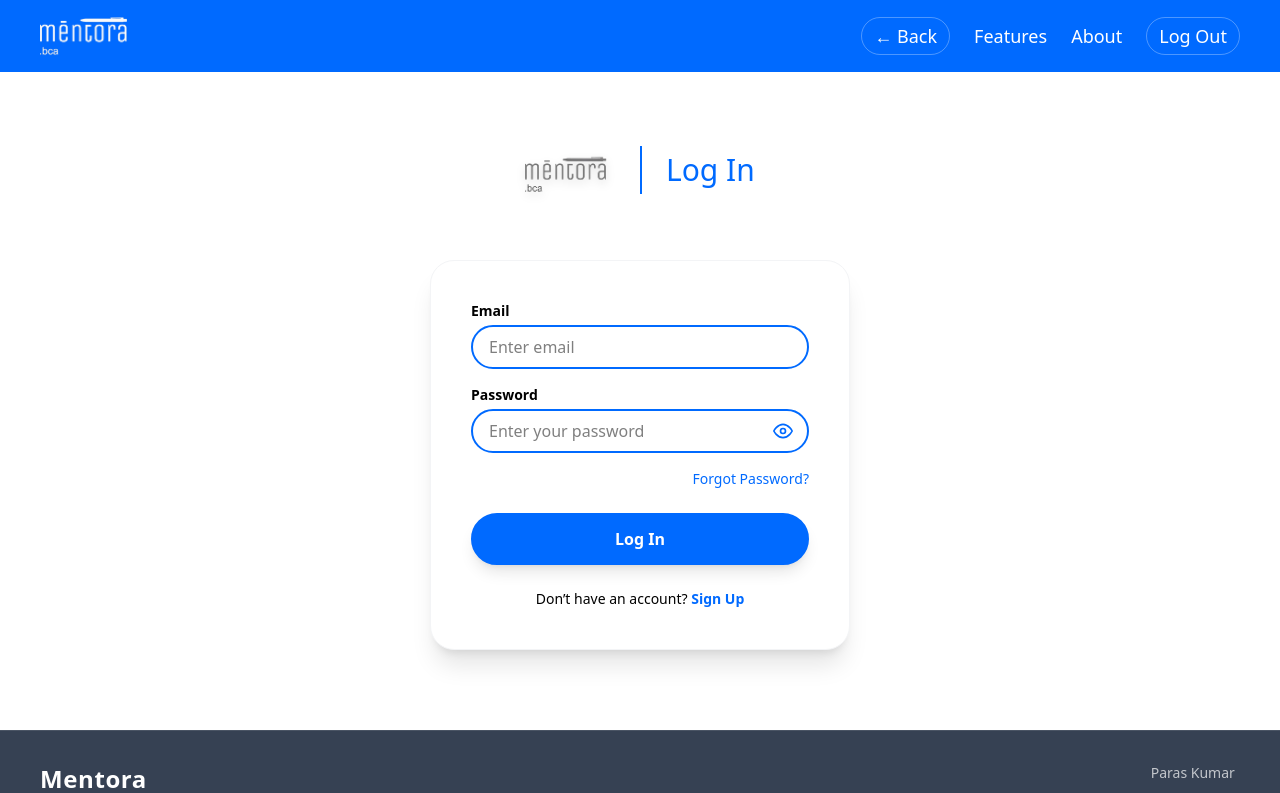
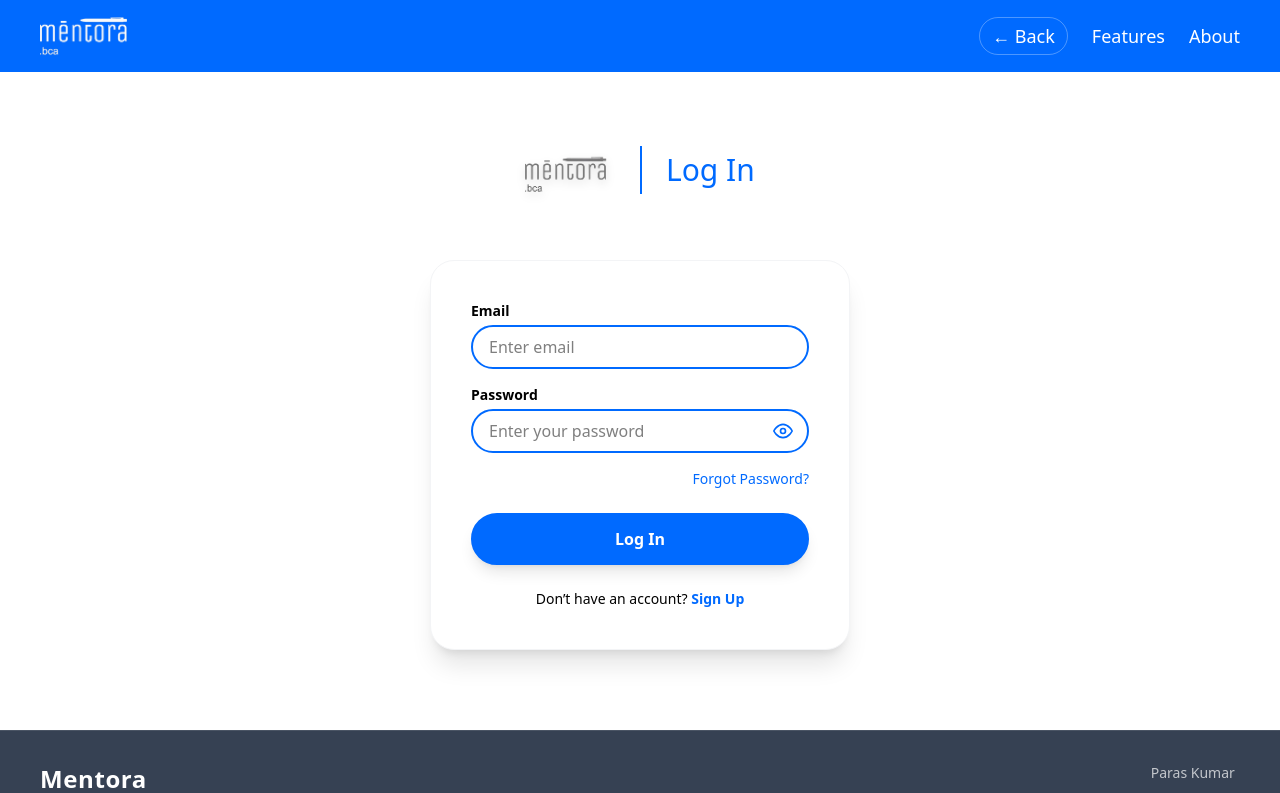
Before and after one commit to Paras-Kumar-337/mentora-bca, a React (Vite) app in the folder client/mentora/: page /login in a window 1280 px wide. Shown: the top 793 px of the page. Built offline with nearby package versions, Linux system fonts and the light colour scheme.

Commit message:
Minor Bug Fix

```diff
--- a/client/mentora/src/components/Navbar.jsx
+++ b/client/mentora/src/components/Navbar.jsx
@@ -4,6 +4,7 @@ import { Link, useLocation, useNavigate } from "react-router-dom";
 export default function Navbar() {
   const navigate = useNavigate();
   const location = useLocation();
+  const isPublicPage = ["/", "/login", "/signup"].includes(location.pathname);
 
   function handleLogout() {
     localStorage.removeItem("userInfo");
@@ -16,7 +17,7 @@ export default function Navbar() {
     <header className="w-full bg-primary text-white flex items-center justify-between px-6 md:px-10 py-4">
 
       <div className="flex items-center gap-2">
-        <Link to="/">
+        <Link to="/dashboard">
           <img
             src={logo}
             alt="Mentora Logo"
@@ -39,12 +40,14 @@ export default function Navbar() {
         <Link to="/features">Features</Link>
         <Link to="/about">About</Link>
 
+        {!isPublicPage && (
           <button
             onClick={handleLogout}
             className="border border-white/30 px-3 py-1 rounded-full hover:bg-red-500 hover:text-white transition"
           >
             Log Out
           </button>
+        )}
 
       </nav>
 
```
Lines whose indentation alone changed are shown as unchanged.
